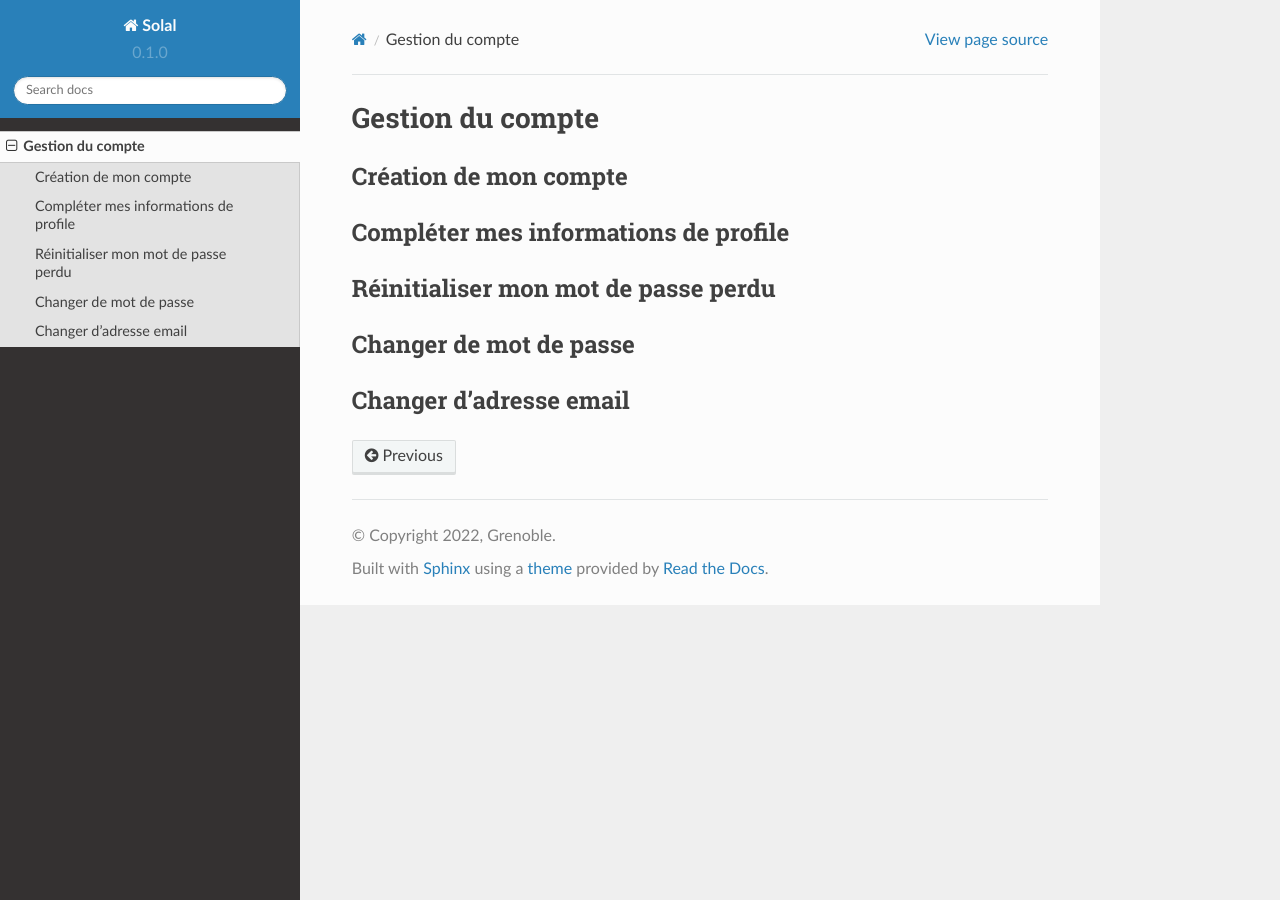
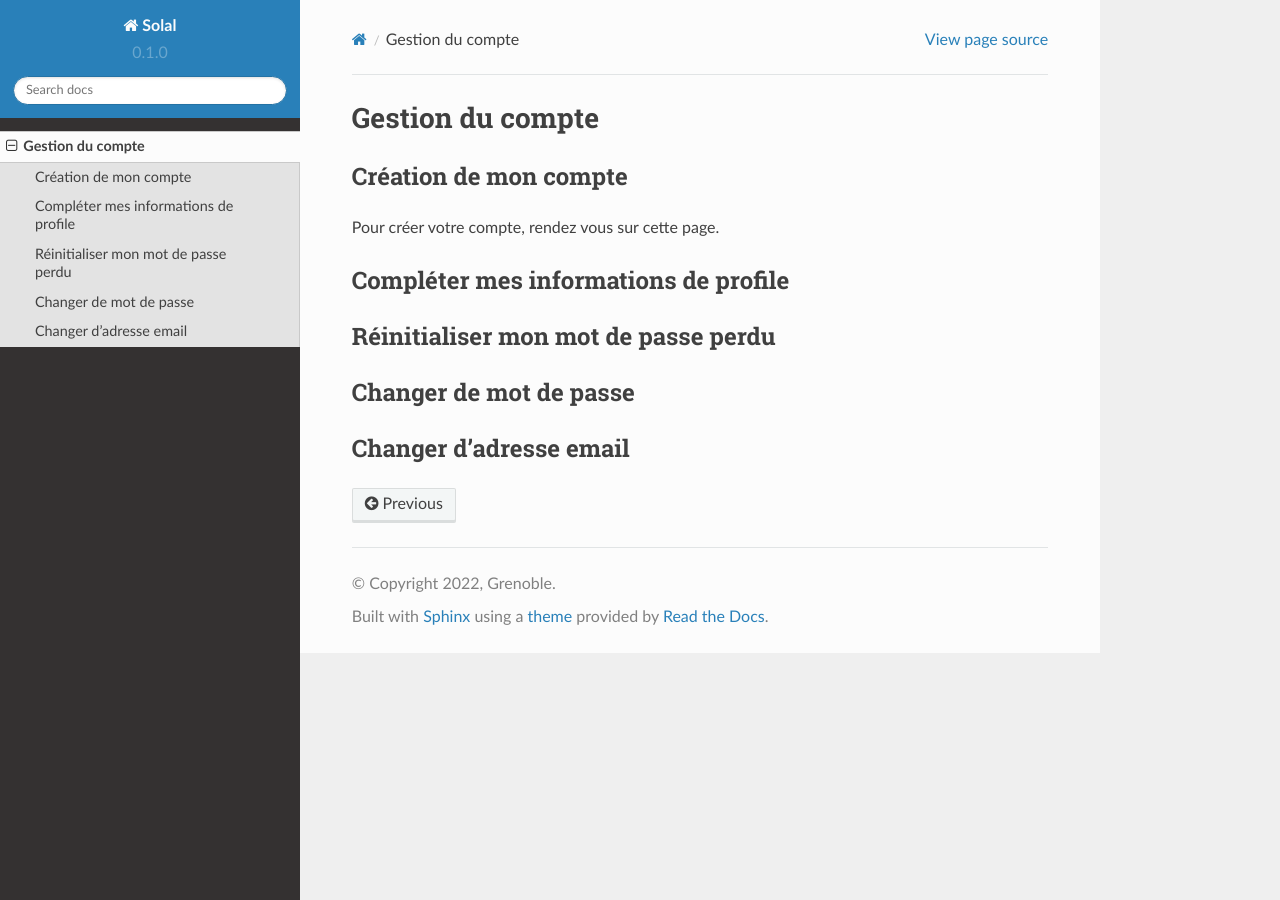
Before and after one commit to usharesoft/solal-documentation, a Sphinx documentation site: the page built from docs/source/account.rst, in a window 1280 px wide. Built offline with Sphinx 7.4.7 and the Read the Docs theme 2.0.0, drawn with Linux system fonts in a browser that asks for light colours.

Commit message:
Update account.rst

```diff
--- a/docs/source/account.rst
+++ b/docs/source/account.rst
@@ -1,9 +1,12 @@
 Gestion du compte
 =====
 
+.. _account-creation:
 
 Création de mon compte
 ------------
+
+Pour créer votre compte, rendez vous sur cette page.
 
 
 Compléter mes informations de profile
```
